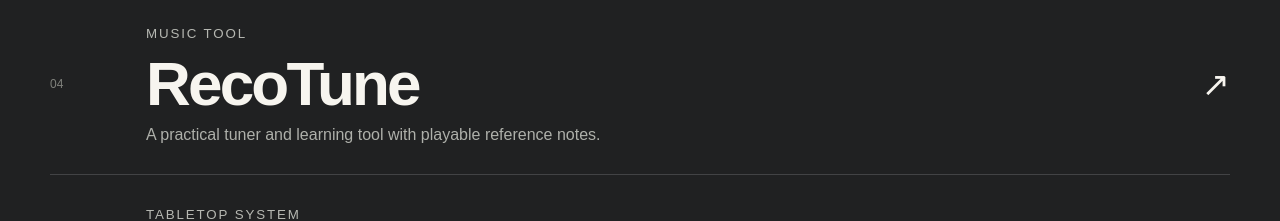
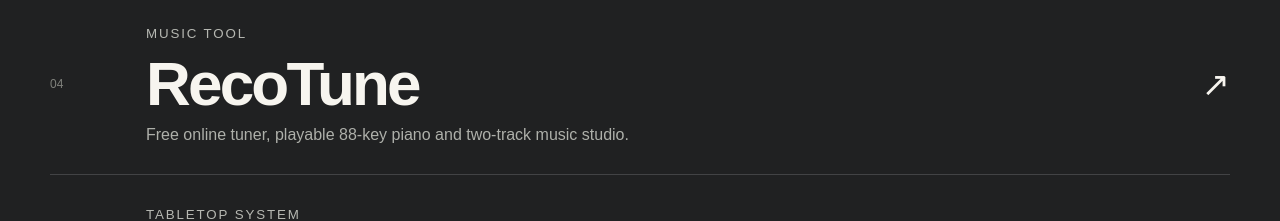
Before and after one commit to Obefree/Site-Funprazdnik-Corp-new, a Next.js app: page / in a window 1280 px wide. Shown: the part 2260-2481 px from the top of the page. Built offline with nearby package versions, Linux system fonts and the light colour scheme.

Commit message:
fix(site): link RecoTune card to integrated /recotune page

```diff
--- a/app/page.js
+++ b/app/page.js
@@ -2,7 +2,7 @@
   {name:'Infernal Skewer', tag:'3D PARTY GAME', desc:'Competitive arena cooking where a skewer is weapon, inventory and recipe.', href:'https://infernal.obefree.com', accent:'hot'},
   {name:'3D / VR AI Companion', tag:'AI · WEBXR', desc:'Embodied AI assistant that can see, act and build with you in a shared 3D space.', href:'https://avatar.obefree.com', accent:'violet'},
   {name:'Critical Mind', tag:'EDTECH', desc:'Gamified critical-reading and media-literacy training for young people.', href:'https://criticalmind.obefree.com', accent:'mint'},
-  {name:'RecoTune', tag:'MUSIC TOOL', desc:'A practical tuner and learning tool with playable reference notes.', href:'https://recotune.obefree.com', accent:'blue'},
+  {name:'RecoTune', tag:'MUSIC TOOL', desc:'Free online tuner, playable 88-key piano and two-track music studio.', href:'recotune/', accent:'blue'},
   {name:'Civilization RPG', tag:'TABLETOP SYSTEM', desc:'Generational role-playing where time, legacy and civilization growth become game mechanics.', href:'https://civ.obefree.com', accent:'amber'},
   {name:'StopKadr', tag:'EXPERIMENT', desc:'Interactive media project exploring attention, framing and interpretation.', href:'https://stopkadr.obefree.com', accent:'rose'},
   {name:'Dice Draft', tag:'TACTICAL CARD GAME', desc:'Two-player drafting and tactical combat built around a shared public dice pool.', href:'dice/', accent:'mint'},
```
